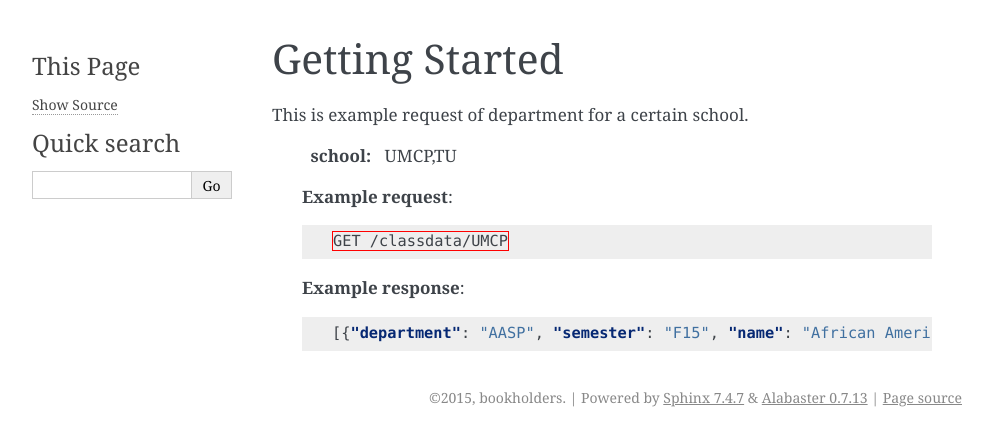
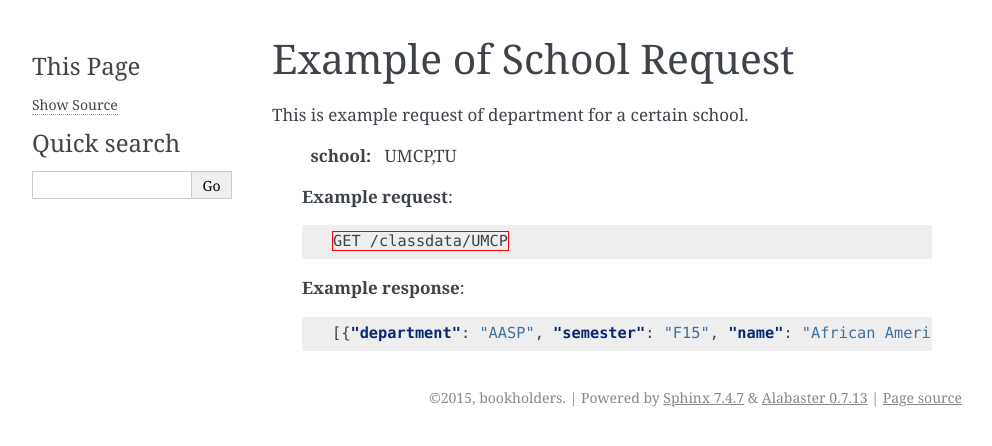
Before and after one commit to bookholders/classdataapi, a Sphinx documentation site: the page built from docs/getstarted.rst, in a window 1280 px wide. Shown: the top 446 px of the page, without its empty margins (148-1140 px from the left). Built offline with Sphinx 7.4.7, drawn with Linux system fonts in a browser that asks for light colours.

Commit message:
Update getstarted.rst

```diff
--- a/docs/getstarted.rst
+++ b/docs/getstarted.rst
@@ -1,5 +1,5 @@
-Getting Started
-===============
+Example of School Request
+=========================
 
 
 This is example request of department for a certain school.
```
